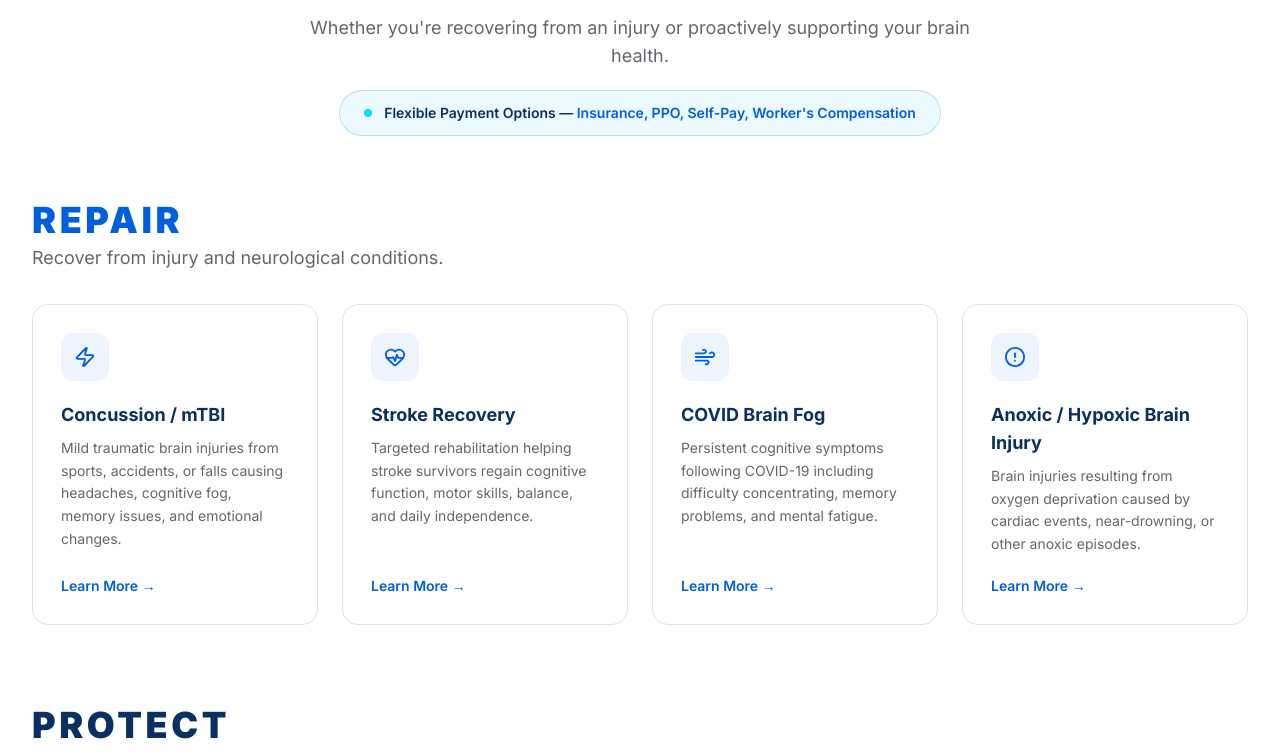
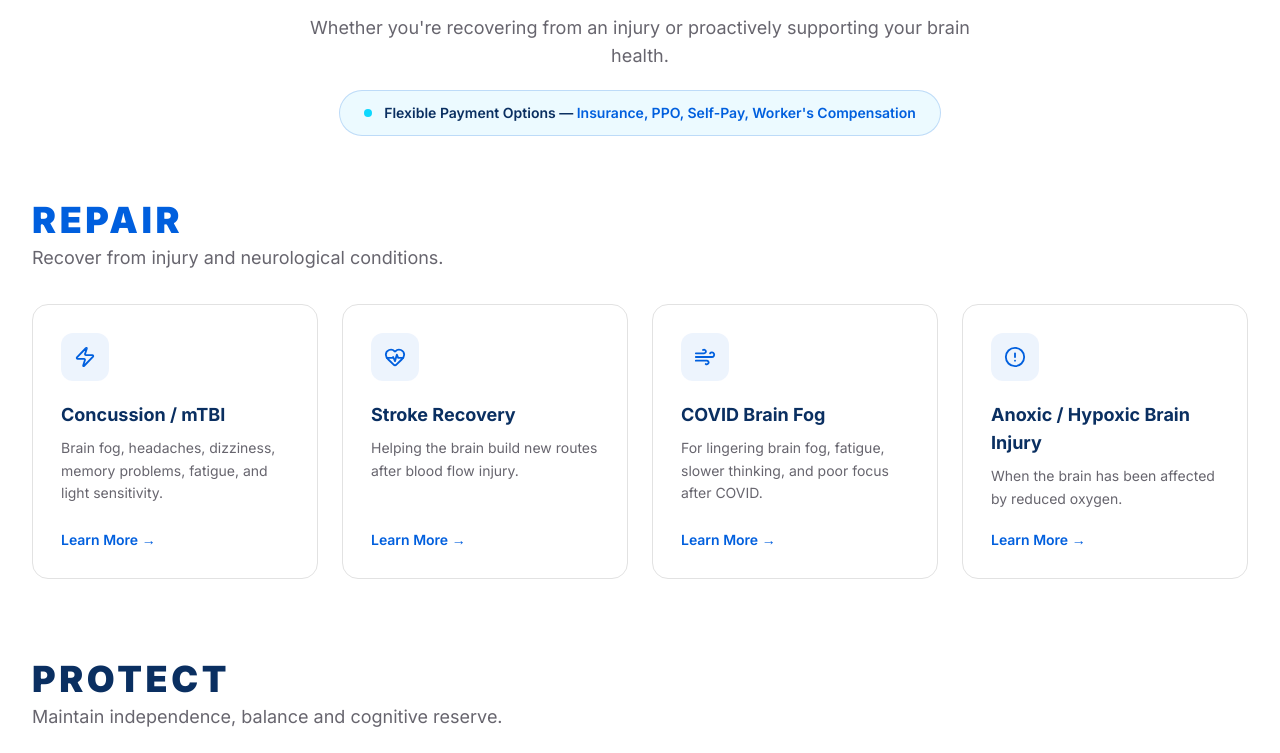
Before and after one commit to Serdeweb/focusbrain, a Next.js app: page / in a window 1280 px wide. Shown: the part 2764-3517 px from the top of the page. Built offline with nearby package versions, Linux system fonts and the light colour scheme.

Commit message:
home changes

```diff
--- a/components/fbt/insurance-accepted.tsx
+++ b/components/fbt/insurance-accepted.tsx
@@ -27,7 +27,7 @@ export default function InsuranceAccepted() {
         </p>
 
         {/* Insurance placeholders */}
-        <div className="flex flex-wrap justify-center gap-4 mb-10">
+        <div className="grid grid-cols-3 max-w-2xl mx-auto gap-4 mb-10">
           {insurers.map((name) => (
             <div
               key={name}
--- a/components/fbt/who-we-help.tsx
+++ b/components/fbt/who-we-help.tsx
@@ -29,22 +29,22 @@ const subsections: SubSection[] = [
       {
         icon: Zap,
         title: 'Concussion / mTBI',
-        desc: 'Mild traumatic brain injuries from sports, accidents, or falls causing headaches, cognitive fog, memory issues, and emotional changes.',
+        desc: 'Brain fog, headaches, dizziness, memory problems, fatigue, and light sensitivity.',
       },
       {
         icon: HeartPulse,
         title: 'Stroke Recovery',
-        desc: 'Targeted rehabilitation helping stroke survivors regain cognitive function, motor skills, balance, and daily independence.',
+        desc: 'Helping the brain build new routes after blood flow injury.',
       },
       {
         icon: Wind,
         title: 'COVID Brain Fog',
-        desc: 'Persistent cognitive symptoms following COVID-19 including difficulty concentrating, memory problems, and mental fatigue.',
+        desc: 'For lingering brain fog, fatigue, slower thinking, and poor focus after COVID.',
       },
       {
         icon: AlertCircle,
         title: 'Anoxic / Hypoxic Brain Injury',
-        desc: 'Brain injuries resulting from oxygen deprivation caused by cardiac events, near-drowning, or other anoxic episodes.',
+        desc: 'When the brain has been affected by reduced oxygen.',
       },
     ],
   },
@@ -58,12 +58,12 @@ const subsections: SubSection[] = [
       {
         icon: Brain,
         title: 'Mild Cognitive Impairment (MCI)',
-        desc: 'Early-stage cognitive changes beyond normal aging. Our proactive programs help slow progression, preserve independence, and improve quality of life.',
+        desc: 'Memory changes, slower processing, word-finding problems, and reduced mental sharpness.',
       },
       {
         icon: Waves,
         title: 'Balance Issues',
-        desc: 'Vestibular and balance disorders affecting stability, coordination, and fall risk. We address the neurological roots of balance dysfunction.',
+        desc: 'Dizziness, unsteadiness, fall risk, vestibular problems, and confidence with walking.',
       },
     ],
   },
@@ -77,17 +77,17 @@ const subsections: SubSection[] = [
       {
         icon: Trophy,
         title: 'Sports Performance',
-        desc: 'Cognitive optimization for athletes seeking faster reaction times, sharper focus, and peak competitive performance.',
+        desc: 'Reaction time, visual tracking, focus, balance, and decision speed.',
       },
       {
         icon: Briefcase,
         title: 'Executive Performance',
-        desc: 'Cognitive enhancement for professionals — improving focus, decision-making, memory, and mental stamina in high-demand environments.',
+        desc: 'Sharper focus, better memory, faster decisions, stress resilience, and cognitive endurance.',
       },
       {
         icon: GraduationCap,
         title: 'Student Performance',
-        desc: 'Brain training programs helping students improve concentration, memory retention, processing speed, and academic performance.',
+        desc: 'Attention, memory, processing speed, learning efficiency, and test confidence.',
       },
     ],
   },
```
